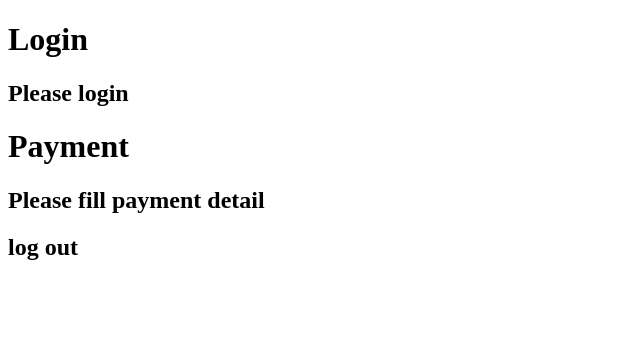
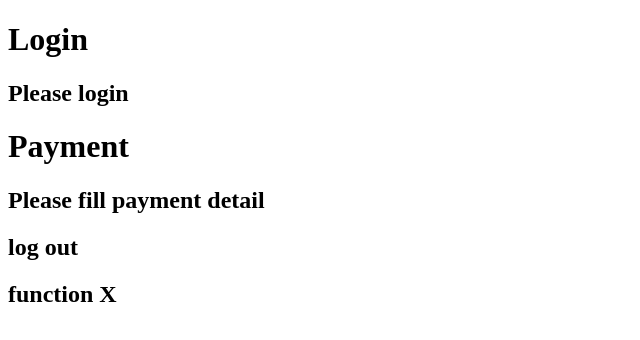
Before and after one commit to thatsaphon/git-review, a plain HTML site: page index.html in a window 1280 px wide. Shown: the whole page, without its empty margins (0-640 px from the left). Drawn offline with Linux system fonts and the light colour scheme.

Commit message:
add function X

```diff
--- a/index.html
+++ b/index.html
@@ -20,6 +20,9 @@
     <div>
         <h2>log out</h2>
     </div>
+    <div>
+        <h2>function X</h2>
+    </div>
 </body>
 
 </html>
```
